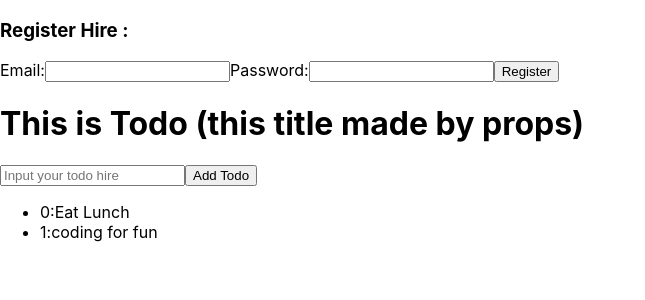
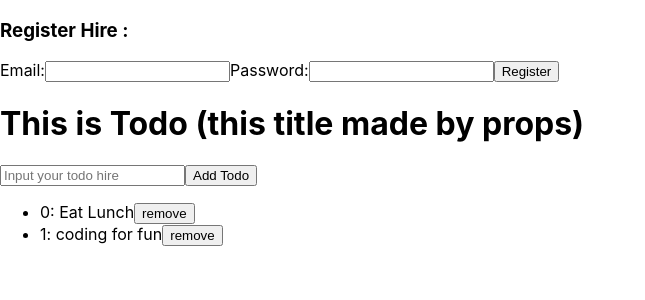
Before and after one commit to hariadiarief/bootcamp-ib-learn-react-form, a React (Create React App) app: page / in a window 1280 px wide. Shown: the top 300 px of the page, without its empty margins (0-645 px from the left). Built offline with nearby package versions, Linux system fonts and the light colour scheme.

Commit message:
add remove feature

```diff
--- a/src/TodoApp/index.js
+++ b/src/TodoApp/index.js
@@ -25,7 +25,6 @@ class TodoApp extends Component {
 
   handleTodoSubmit = event => {
     event.preventDefault();
-    console.log("TODO SUBMITED!", this.state.input);
 
     const newTodo = {
       id: this.state.todos.length,
@@ -40,7 +39,29 @@ class TodoApp extends Component {
     });
   };
 
+  removeTodo = indexToRemove => {
+    const newTodos = this.state.todos.filter((todo, index) => {
+      return index !== indexToRemove;
+    });
+    this.setState({
+      todos: newTodos
+    });
+  };
+
   render() {
+    const todoList = this.state.todos.map((todo, index) => {
+      return (
+        <li key={index}>
+          {todo.id}: {todo.text}
+          <input
+            type="button"
+            value="remove"
+            onClick={() => this.removeTodo(index)}
+          />
+        </li>
+      );
+    });
+
     return (
       <div>
         <h1>{this.props.title}</h1>
@@ -54,15 +75,7 @@ class TodoApp extends Component {
           <input type="submit" value="Add Todo" />
         </form>
 
-        <ul>
-          {this.state.todos.map((todo, index) => {
-            return (
-              <li key={index}>
-                {todo.id}:{todo.text}
-              </li>
-            );
-          })}
-        </ul>
+        <ul>{todoList}</ul>
       </div>
     );
   }
```
